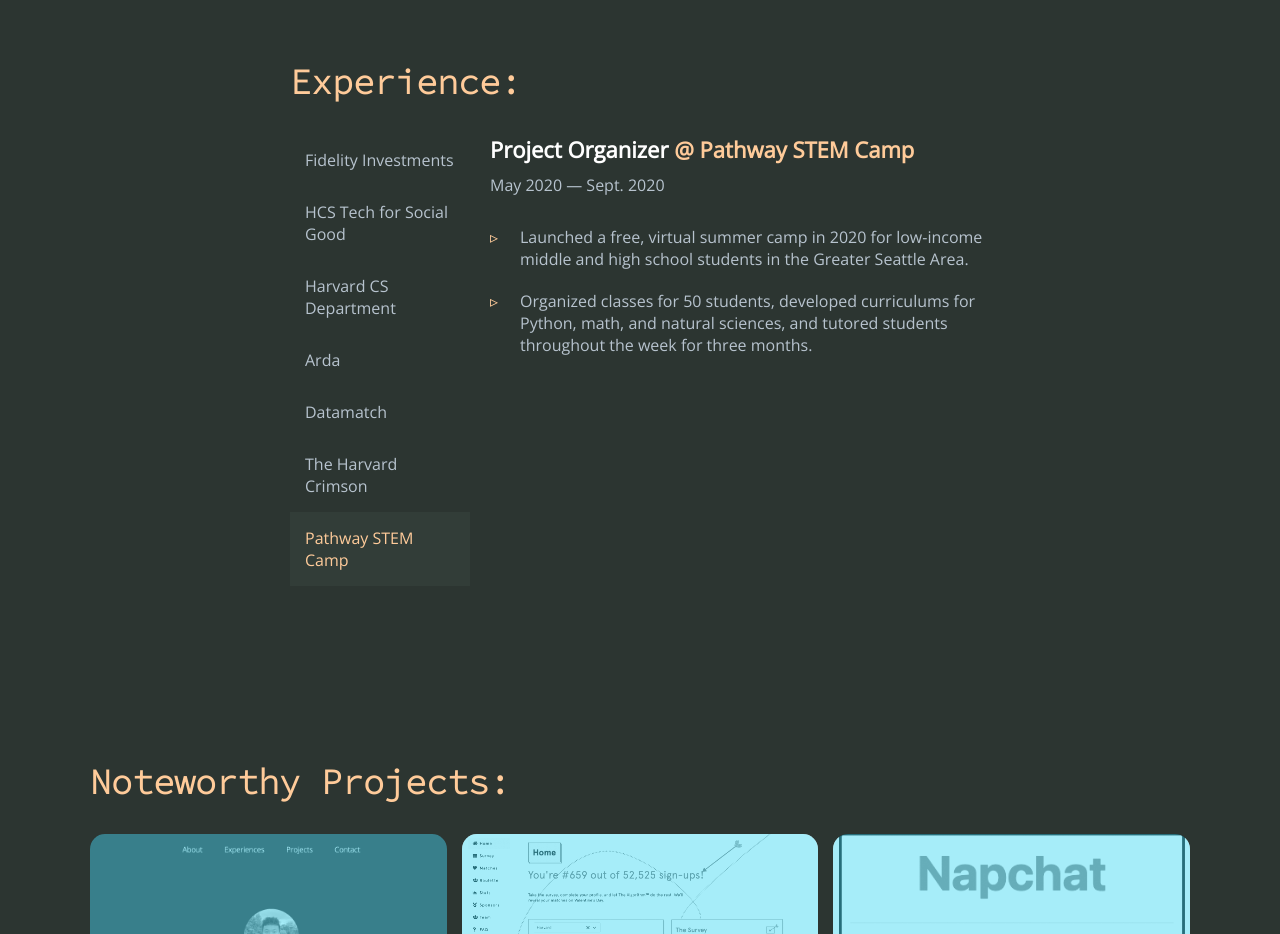
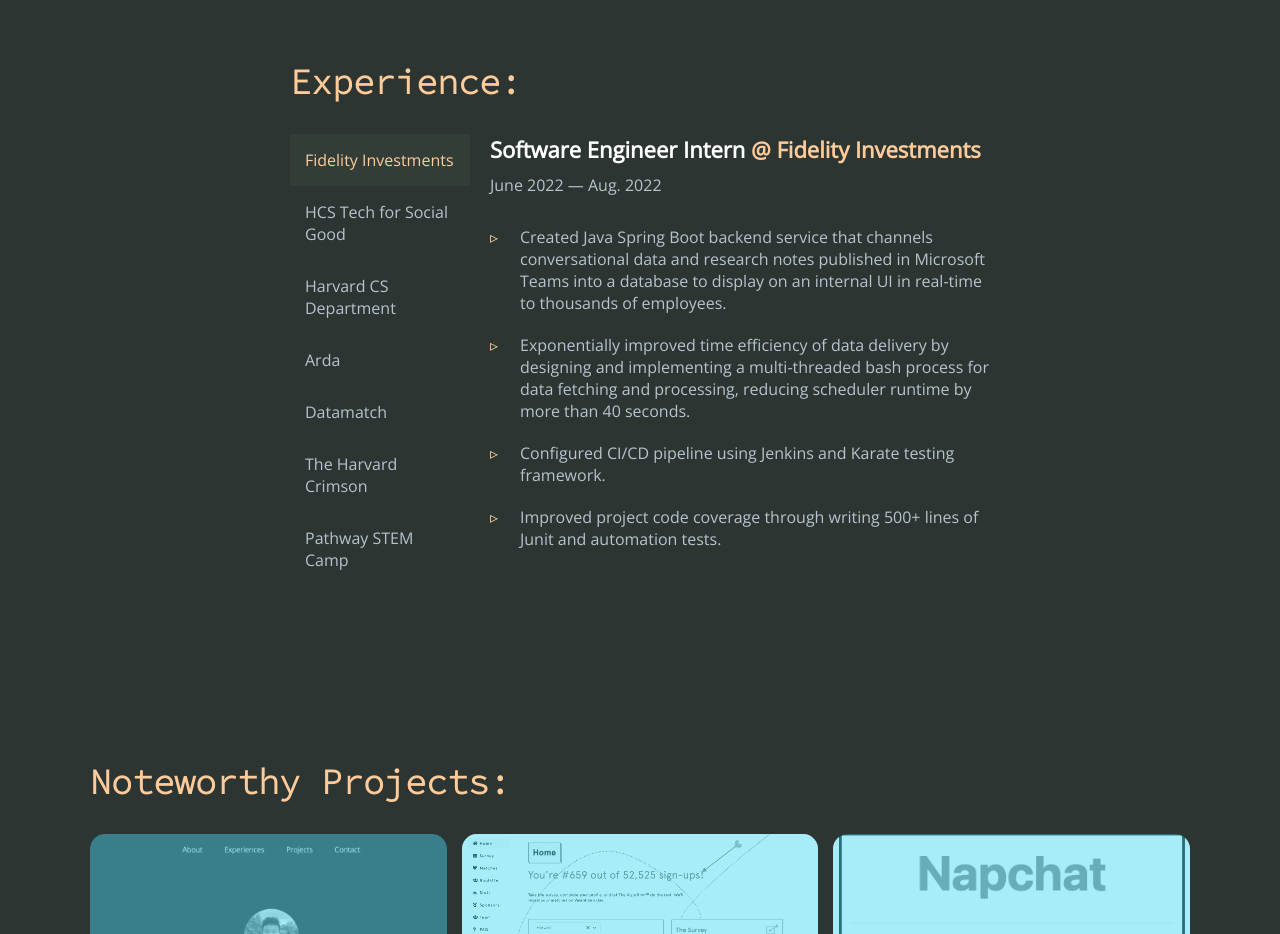
Before and after one commit to jared-ni/personal-website, a React (Create React App) app: page / in a window 1280 px wide. Shown: the part 1700-2634 px from the top of the page. Built offline with nearby package versions, Linux system fonts and the light colour scheme.

Commit message:
changed experienced default

```diff
--- a/src/components/Experience.js
+++ b/src/components/Experience.js
@@ -5,7 +5,7 @@
 
 function Experience() {
 
-    const [toggleState, setToggleState] = useState(1);
+    const [toggleState, setToggleState] = useState(7);
 
     const toggleTab = (index) => {
         setToggleState(index);
```
Also changed, not shown: src/images/Image from iOS.jpg (added).
